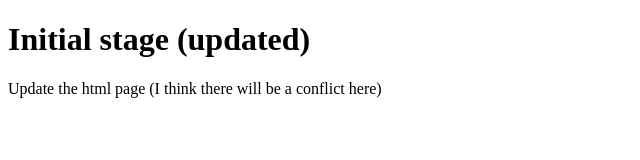
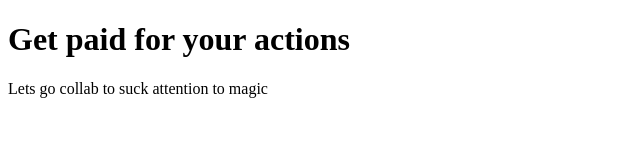
Before and after one commit to Mohamad-Ilham-Ramadhan/colab, a plain HTML site: page index.html in a window 1280 px wide. Shown: the whole page, without its empty margins (0-640 px from the left). Drawn offline with Linux system fonts and the light colour scheme.

Commit message:
update h1,p

```diff
--- a/index.html
+++ b/index.html
@@ -7,7 +7,7 @@
   <title>Our great apps fluends</title>
 </head>
 <body>
-  <h1>Initial stage (updated)</h1>
-  <p>Update the html page (I think there will be a conflict here)</p>
+  <h1>Get paid for your actions</h1>
+  <p>Lets go collab to suck attention to magic</p>
 </body>
 </html>
```
